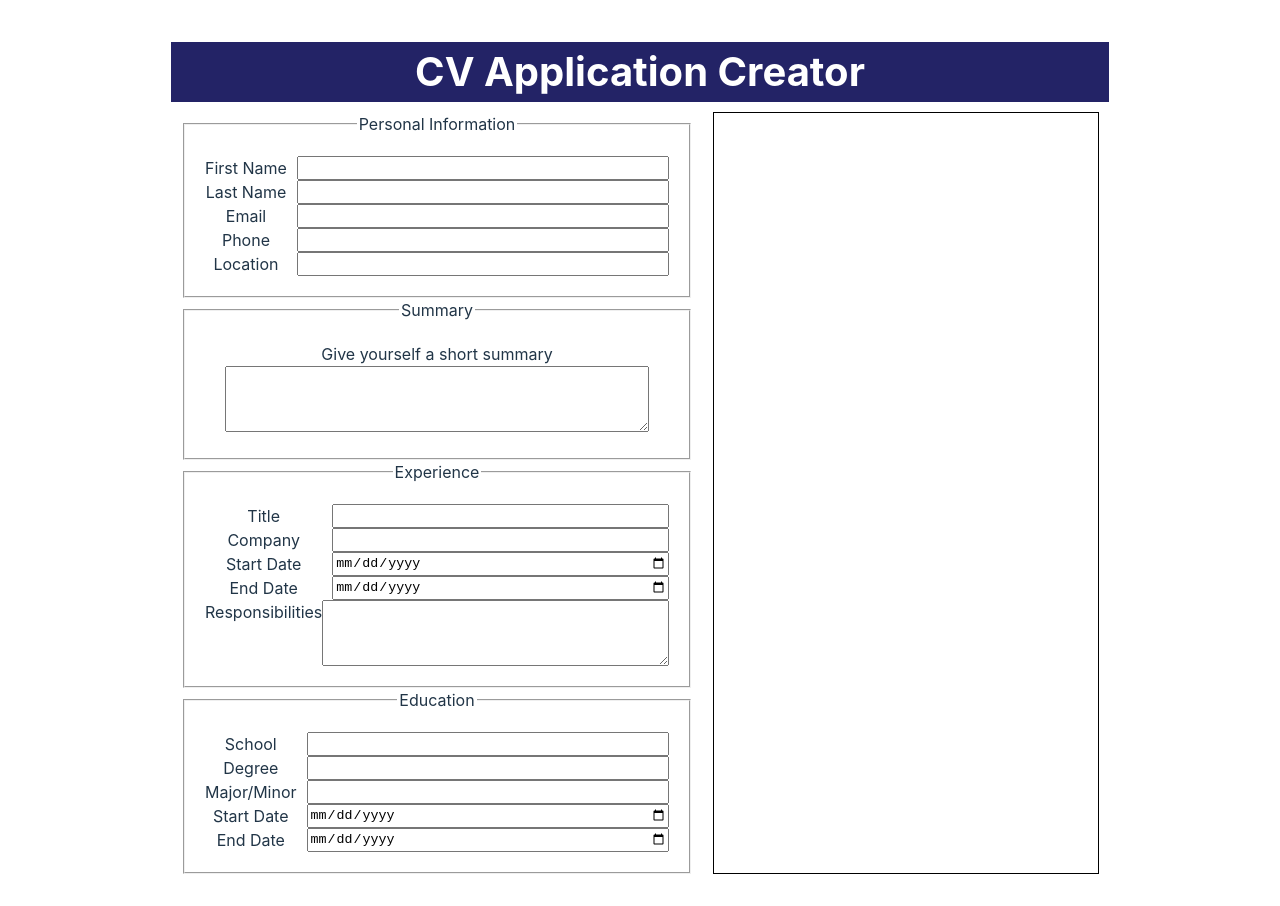
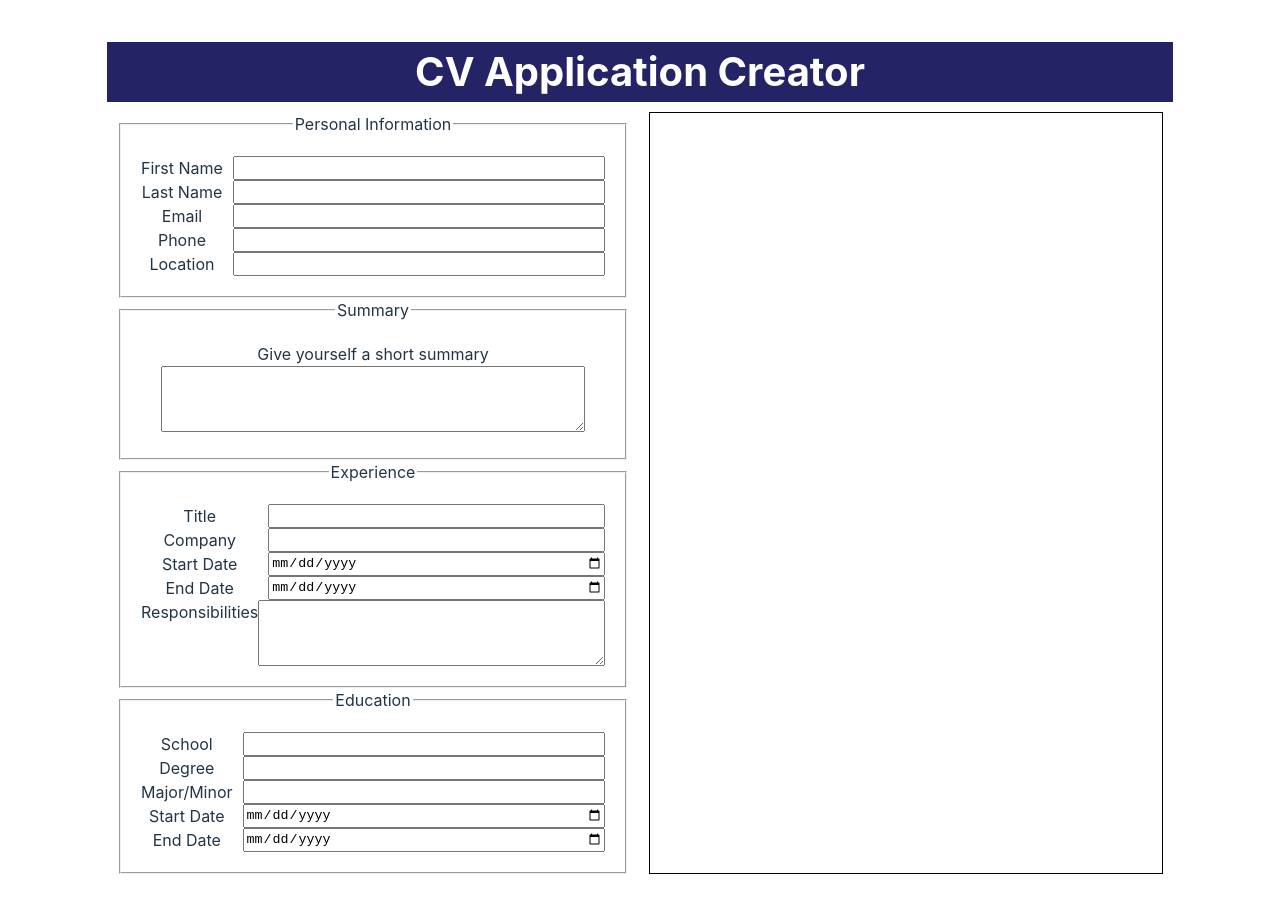
Before and after one commit to suzuhe481/cv-app-creator, a React (Vite) app: page / in a window 1280 px wide. Built offline with nearby package versions, Linux system fonts and the light colour scheme.

Commit message:
Widened the preview

```diff
--- a/src/components/Preview/Preview.css
+++ b/src/components/Preview/Preview.css
@@ -3,7 +3,7 @@
 
   margin: 0 10px;
 
-  width: 30vw;
+  width: 40vw;
 }
 
 /* Styling for full name */
```
